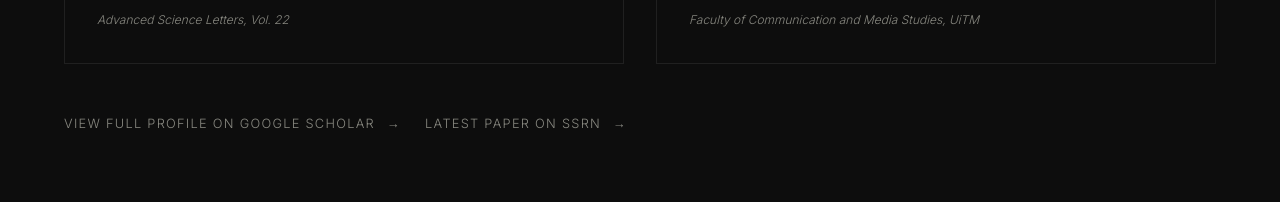
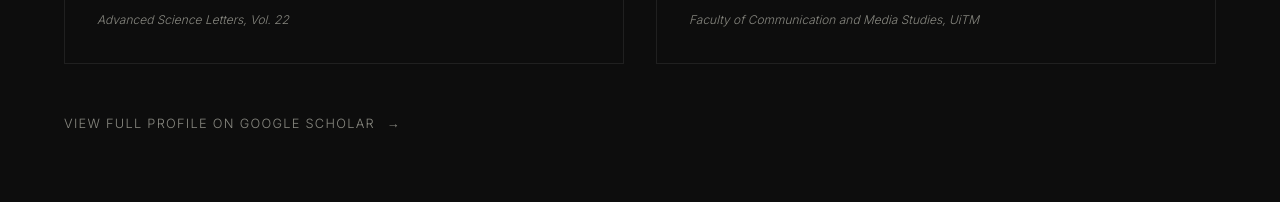
Before and after one commit to fidfathir/me, a plain HTML site: page index.html in a window 1280 px wide. Shown: the part 6938-7140 px from the top of the page. Drawn offline with nearby package versions, Linux system fonts and the light colour scheme; a web font is replaced by a local one.

Commit message:
Remove SSRN link from research section

```diff
--- a/index.html
+++ b/index.html
@@ -528,7 +528,6 @@
   </div>
   <div style="display:flex;gap:1.5rem;flex-wrap:wrap;margin-top:3rem;">
     <a href="https://scholar.google.com/citations?user=vJtz9FoAAAAJ" class="scholar-link" style="margin-top:0;">View full profile on Google Scholar</a>
-    <a href="https://papers.ssrn.com/sol3/papers.cfm?abstract_id=6561958" class="scholar-link" style="margin-top:0;" target="_blank" rel="noopener">Latest paper on SSRN</a>
   </div>
 </section>
 
```
